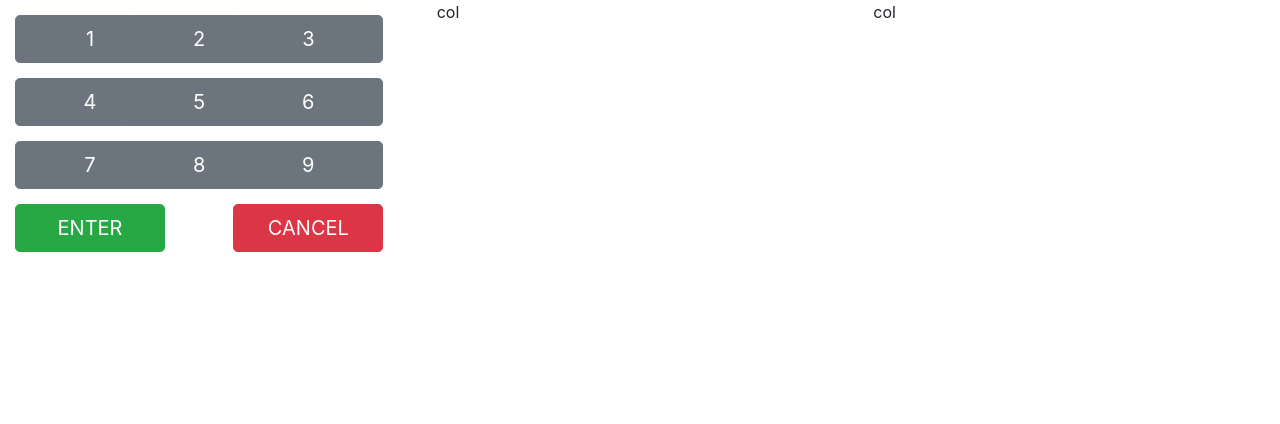
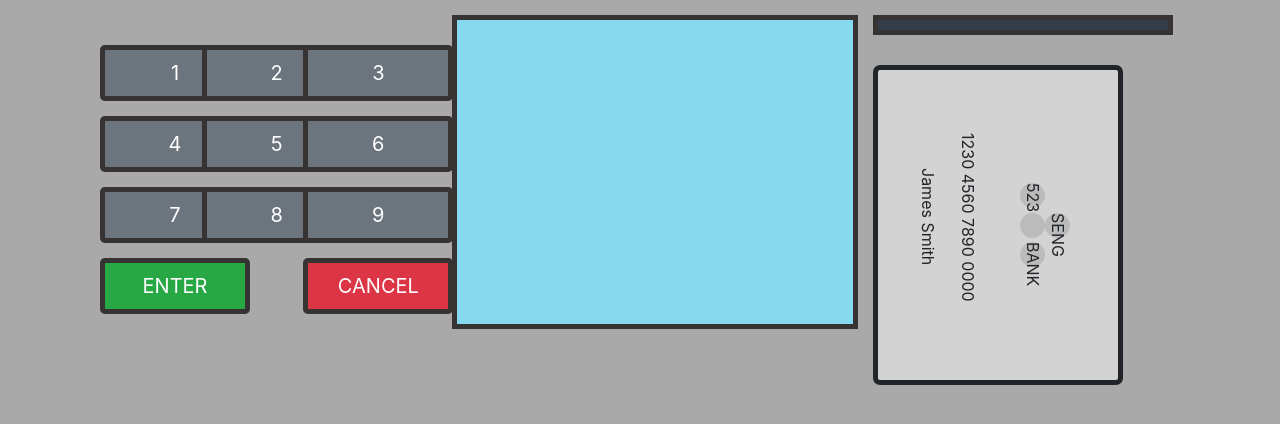
Before and after one commit to Olga-Chitsvarina/ATMSystem, a plain HTML site: page index.html in a window 1280 px wide. Drawn offline with nearby package versions, Linux system fonts and the light colour scheme.

Commit message:
adding a gui

```diff
--- a/controller.js
+++ b/controller.js
@@ -1,6 +1,7 @@
+$(document).ready(function () {
 
+    $(".btn").click(function () {
+        alert($(this).attr("id"));
+    });
 
-
-$(".btn").click(function () {
-    alert($(this).attr("id"));
-});
+})
--- a/index.html
+++ b/index.html
@@ -3,30 +3,86 @@
 <link rel="stylesheet" href="https://cdn.jsdelivr.net/npm/bootstrap@4.5.3/dist/css/bootstrap.min.css" integrity="sha384-TX8t27EcRE3e/ihU7zmQxVncDAy5uIKz4rEkgIXeMed4M0jlfIDPvg6uqKI2xXr2" crossorigin="anonymous">
 <style>
 
+    body{
+        background-color: #a9a9a9;
+    }
+
     .btn-lg {
+        border-style: solid;
+        border-width: 5px;
+        border-color: #373333;
         width: 150px;
         margin-top: 15px;
         margin-left: 15px;
     }
 
+    #screen{
+        width:100%;
+        height:314px;
+        background: #85daef;
+        border-style: solid;
+        border-width: 5px;
+        border-color: #373333;
+        margin: 15px;
+    }
+
+    #card-reader{
+        width:300px;
+        height:20px;
+        background: #343c4a;
+        border-style: solid;
+        border-width: 5px;
+        border-color: #373333;
+        margin: 15px;
+    }
+
+
+    #card{
+        width:250px;
+        height:320px;
+        background: #343c4a;
+        border-style: solid;
+        border-radius: 7px;
+        border-width: 5px;
+        margin: 15px;
+        writing-mode: vertical-rl;
+        text-orientation: mixed;
+        display: inline-block;
+        vertical-align: middle;
+        text-align: center;
+        background-color: lightgray;
+    }
+
+
+
     .container{
-        margin: 0
+        margin-left: 70px;
+        margin-top: 30px;
     }
+
+    /*https://www.w3schools.com/howto/howto_css_circles.asp*/
+    .dot {
+        height: 25px;
+        width: 25px;
+        background-color: #bbb;
+        border-radius: 50%;
+        display: inline-block;
+    }
+
+
 </style>
 <body>
-
-
-<div >
+    <div>
 
         <div class="row">
-        <div class="col">
-            <div >
+            <div class= "col">
+                <div class="container" >
                     <div class="row">
                         <div class="col-md-3">
                             <button type="button" class="btn btn-lg btn-secondary" id="1">1</button>
                         </div>
                         <div class="col-md-3">
-                        <button type="button" class="btn btn-lg btn-lg  btn-secondary" id="2">2</button>
+                            <button type="button" class="btn btn-lg  btn-secondary" id="2">2</button>
                         </div>
                         <div class="col-md-3">
                             <button type="button" class="btn btn-lg btn-secondary" id="3">3</button>
@@ -71,14 +127,32 @@
                     </div>
                 </div>
             </div>
-        <div class="col">col</div>
-        <div class="col">col</div>
+            <div class="col">
+                <div id="screen"></div>
+            </div>
+            <div class="col">
+                <div class="row">
+                    <div id="card-reader"></div>
+                </div>
+                <div class="row">
+                    <div id="card">
+                        <br>
+                        <br>
+                        <span class="dot">SENG</span>
+                        <br>
+                        <span class="dot">523</span>
+                        <span class="dot"></span>
+                        <span class="dot"> BANK</span>
+                        <br>
+                        <br>
+                        <p>1230   4560   7890   0000</p>
+                        <p> James Smith</p>
+                    </div>
+                </div>
+            </div>
         </div>
 
     </div>
-
-
-
 
 
     <script src="https://code.jquery.com/jquery-3.5.1.min.js" integrity="sha256-9/aliU8dGd2tb6OSsuzixeV4y/faTqgFtohetphbbj0=" crossorigin="anonymous"></script>
```
Lines whose indentation alone changed are shown as unchanged.
